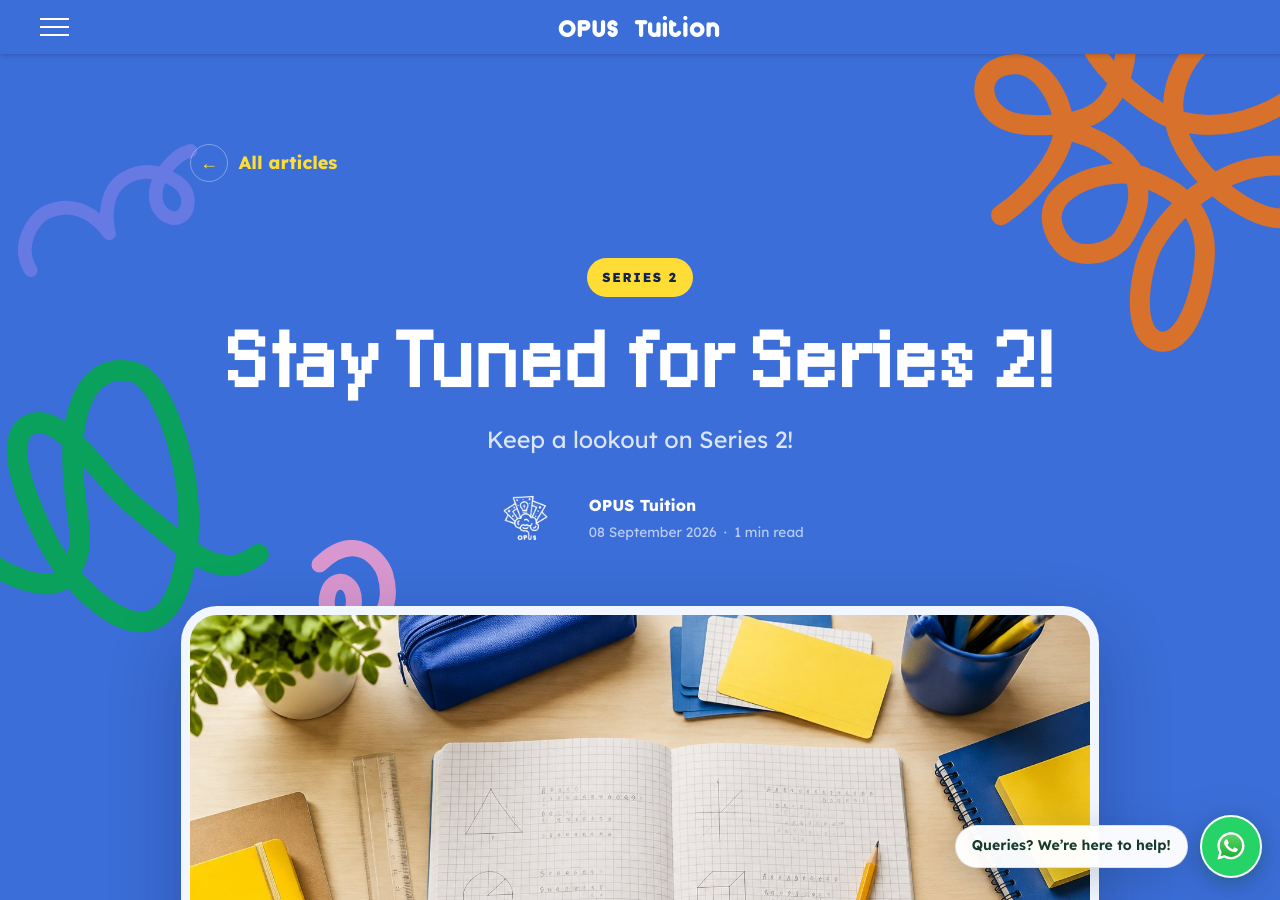
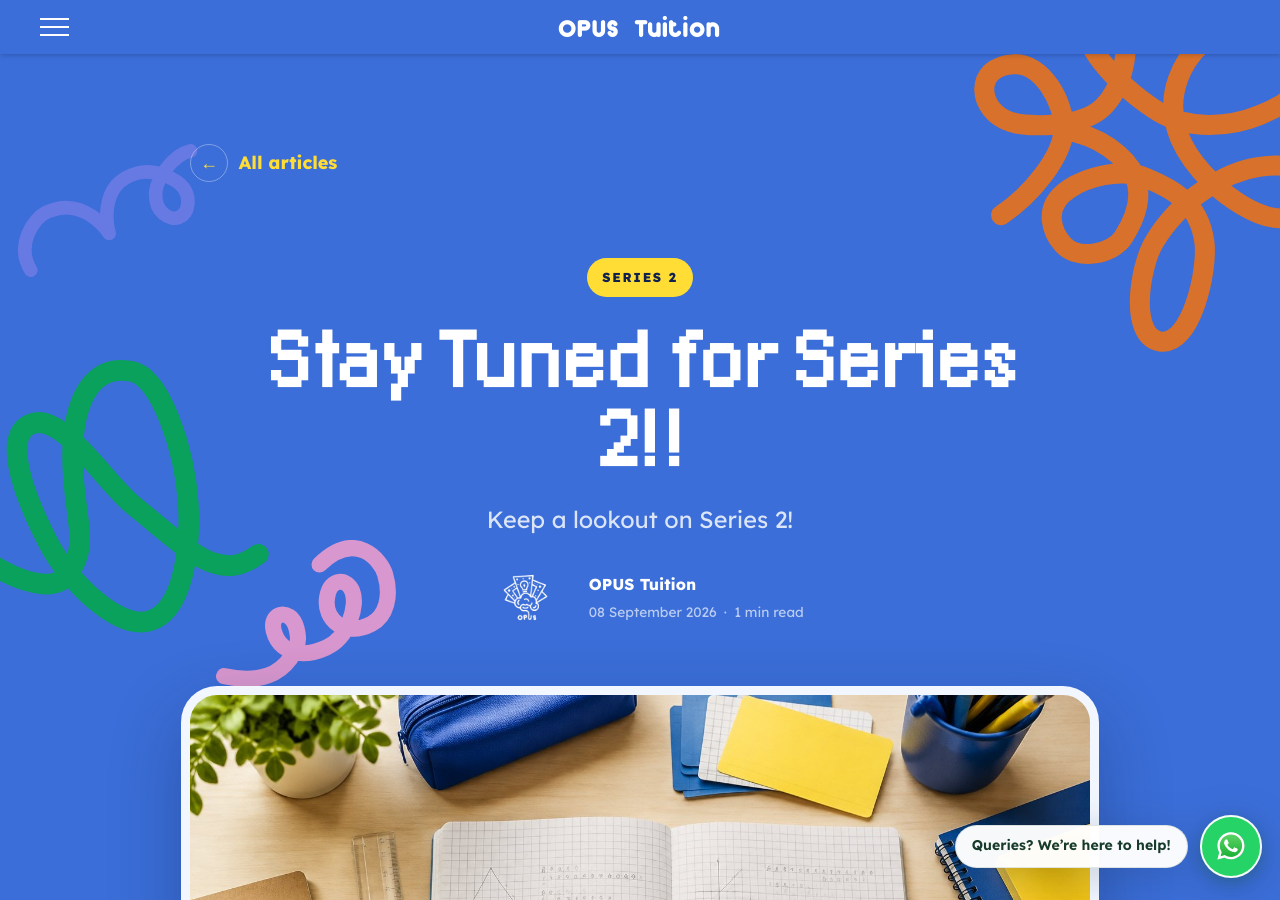
Before and after one commit to opustuition/opus-website, a Jekyll site: the page built from _posts/2026-09-07-test-article.md, in a window 1280 px wide and 900 px high. Built offline with Jekyll 4.4.1, drawn with Linux system fonts in a browser that asks for light colours.

```diff
--- a/_posts/2026-09-07-test-article.md
+++ b/_posts/2026-09-07-test-article.md
@@ -1,6 +1,6 @@
 ---
 layout: post
-title: Stay Tuned for Series 2!
+title: Stay Tuned for Series 2!!
 description: Keep a lookout on Series 2!
 date: 2026-09-08
 author: OPUS Tuition
```
